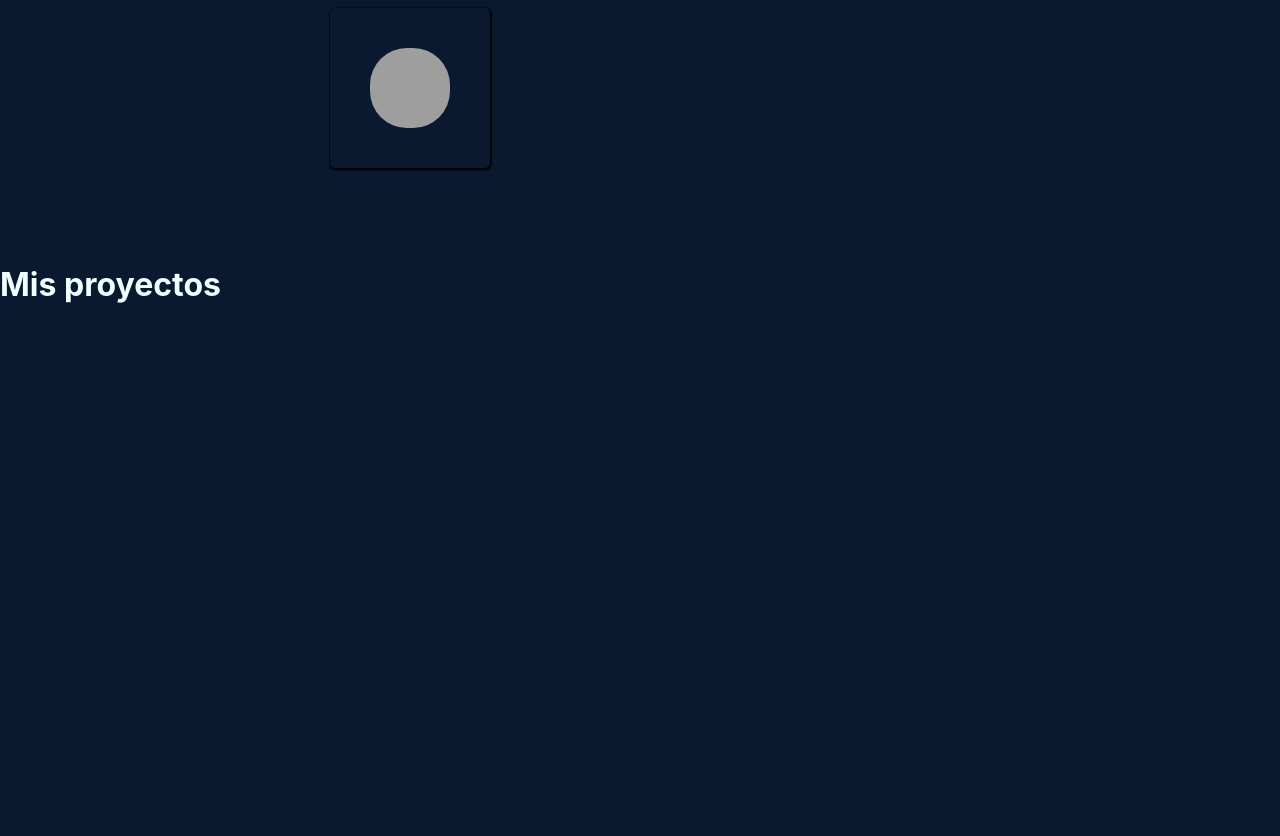
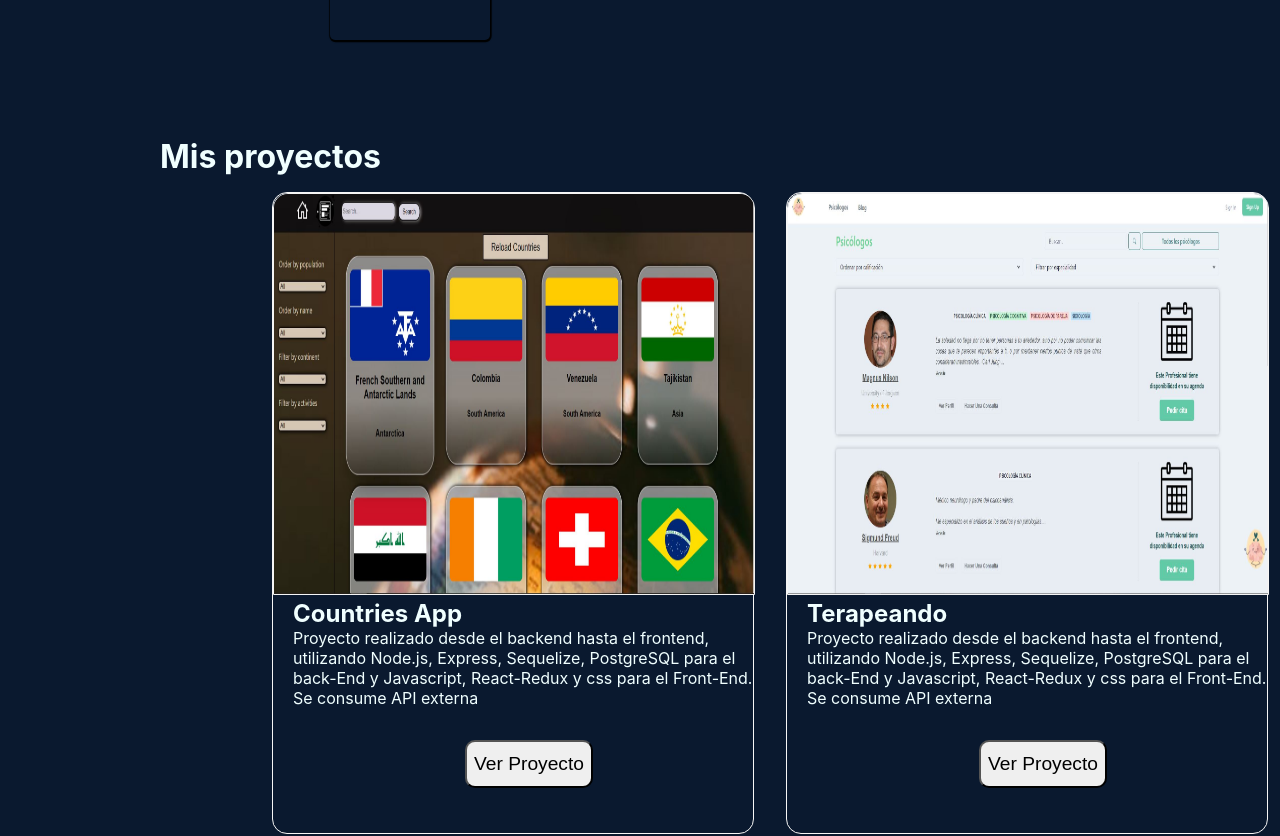
Before and after one commit to EstebanLongo/Portfolio-test, a React (Create React App) app: page / in a window 1280 px wide. Shown: the part 1880-2716 px from the top of the page. Built offline with nearby package versions, Linux system fonts and the light colour scheme; grey boxes are pictures that could not be loaded.

Commit message:
projects in process, add contact

```diff
--- a/src/components/Contact/Contact.jsx
+++ b/src/components/Contact/Contact.jsx
@@ -1,9 +1,11 @@
 import React from 'react'
+import './contact.css'
 
 export default function Contact () {
 
     return (
-        <>
-        </>
+        <div className='contactcontainer'>
+            <h1>Contactame</h1>
+        </div>
     )
 }
--- /dev/null
+++ b/src/components/Contact/contact.css
@@ -0,0 +1,5 @@
+.contactcontainer{
+    height: 30em;
+    background-color: #0A192F;
+
+}
--- a/src/components/Projects/Projects.jsx
+++ b/src/components/Projects/Projects.jsx
@@ -1,14 +1,30 @@
 import React from 'react'
 import './proyects.css'
+import img from "../../assets/countriesApp.JPG";
+import image from "../../assets/terapeando.JPG";
 
 export default function Projects () {
 
     return (
         <div className='projectscontainer'>
             <h1 className='projectstitle'>Mis proyectos</h1>
-            <div>
 
+            <div className='projectscont'>
+            <div className='projects'>
+                <img src={img} className='countriesappimg'/>
+                <h2 className='projecttitle'>Countries App</h2>
+                <p className='projectp'>Proyecto realizado desde el backend hasta el frontend, utilizando Node.js, Express, Sequelize, PostgreSQL para el back-End y Javascript, React-Redux y css para el Front-End. Se consume API externa</p>
+                <button className='projectbtn'>Ver Proyecto</button>
             </div>
+
+            <div className='projects'>
+                <img src={image} className='countriesappimg'/>
+                <h2 className='projecttitle'>Terapeando</h2>
+                <p className='projectp'>Proyecto realizado desde el backend hasta el frontend, utilizando Node.js, Express, Sequelize, PostgreSQL para el back-End y Javascript, React-Redux y css para el Front-End. Se consume API externa</p>
+                <button className='projectbtn'>Ver Proyecto</button>
+            </div>
+            </div>
+
         </div>
     )
 }
--- a/src/components/Projects/proyects.css
+++ b/src/components/Projects/proyects.css
@@ -3,6 +3,52 @@
     height: 50em;
 }
 
+.projectscont{
+    display: flex;
+    flex-wrap: wrap;
+    margin-top: 1rem;
+    margin-left: 17rem;
+    gap: 2rem;
+}
+
 .projectstitle{
+    margin-left: 17rem;
     color: azure;
+    margin-left: 10rem;
 }
+
+.projects{
+    border: whitesmoke solid 1px;
+    /* margin-left: 17rem; */
+    border-radius: 15px;
+    height: 40em;
+    width: 30em;
+}
+
+.countriesappimg{
+    height: 25em;
+    width: 30em;
+    border: whitesmoke solid 1px;
+    border-top-left-radius: 15px;
+    border-top-right-radius: 15px;
+}
+
+.projecttitle{
+    color: azure;
+    margin-left: 20px;
+}
+
+.projectp{
+    color: azure;
+    margin-left: 20px;
+}
+
+.projectbtn{
+    margin-left: 12rem;
+    height: 3rem;
+    width: 8rem;
+    border-radius: 10px;
+    margin-top: 2rem;
+    font-size: larger;
+    font-weight: 400;
+}
--- a/src/components/Sobre Mi/sobremi.css
+++ b/src/components/Sobre Mi/sobremi.css
@@ -4,7 +4,7 @@
     padding-top: 5em;
     padding-left: 18em;
     padding-right: 20em;
-    height: 38em;
+    height: 30em;
     background: rgb(0,0,0);
     background: linear-gradient(180deg, rgba(0,0,0,1) 5%, rgba(10,25,47,1) 41%);
     color: antiquewhite;
```
